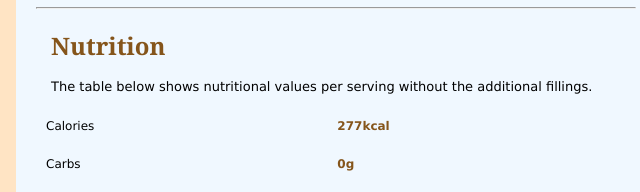
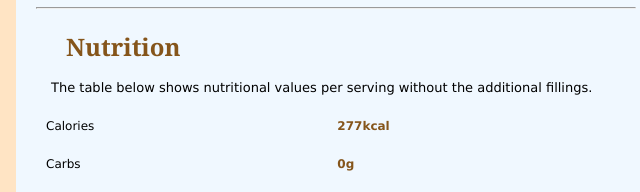
Before and after one commit to Octaviusb/recipe-page-main, a plain HTML site: page index.html in a window 1280 px wide. Shown: the part 1180-1372 px from the top of the page, 304-944 px from the left. Drawn offline with Linux system fonts and the light colour scheme.

Commit message:
2 actualizacion

```diff
--- a/style.css
+++ b/style.css
@@ -102,8 +102,9 @@ h3{
     padding: 10px;
 }
 
-.nutricion hr {
+.nutricion {
     margin-top: 20px;
+    margin-left: 30px;
     border-color: purple;
     border-width: 0.5px;
 }
```
